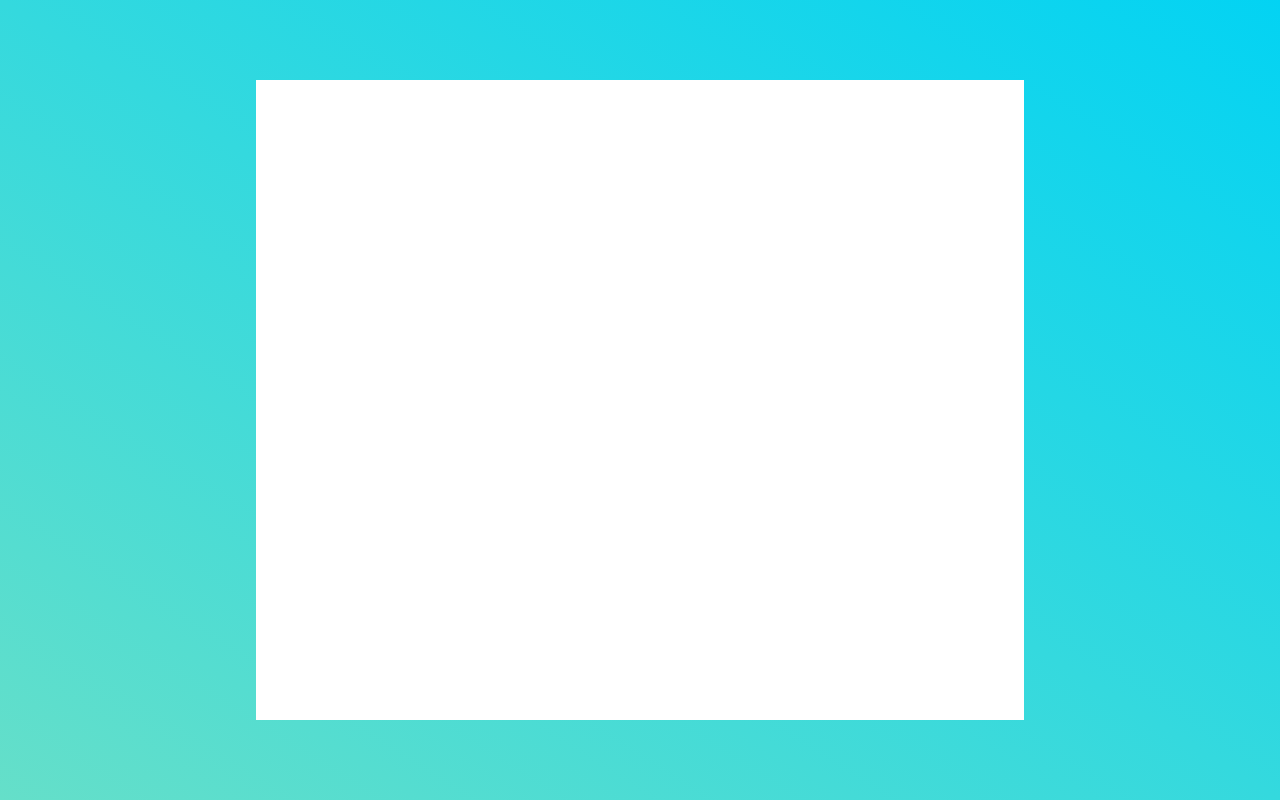
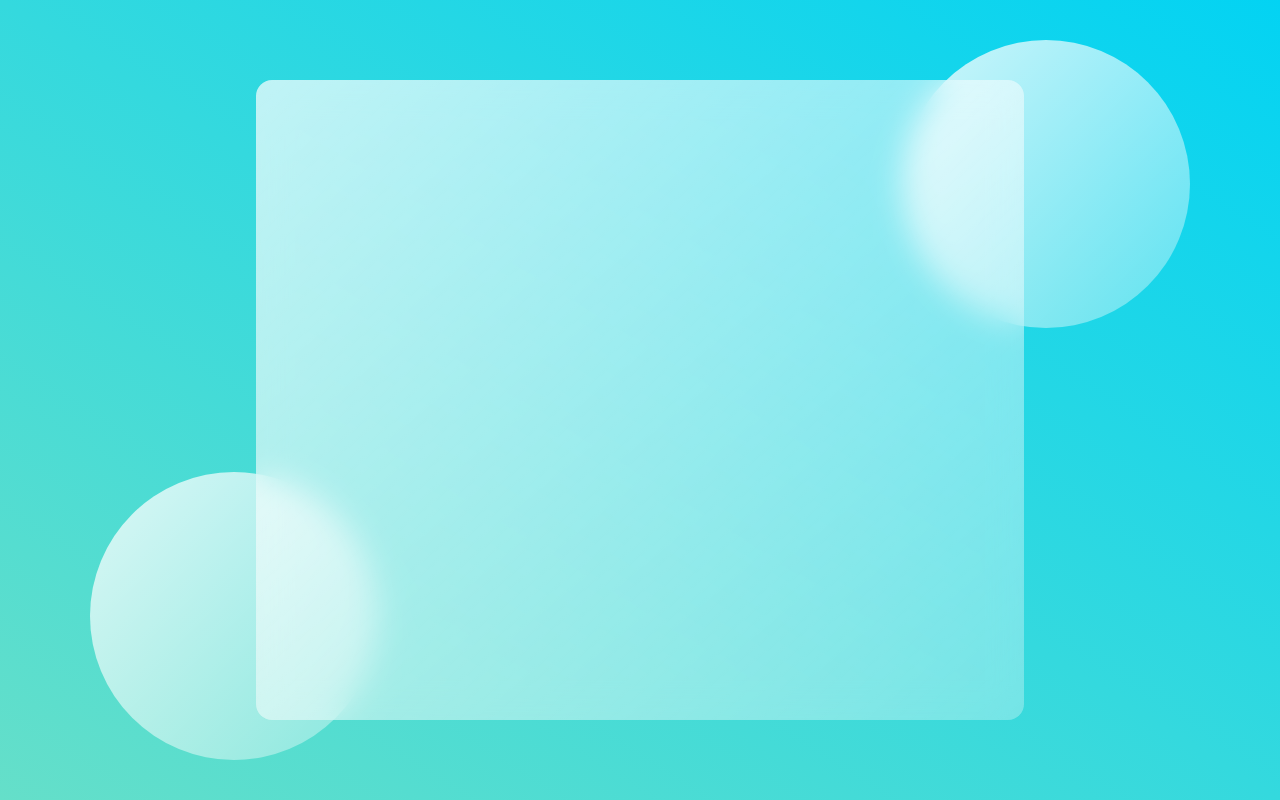
Before and after one commit to otfigo87/Glass-Website, a plain HTML site: page index.html in a window 1280 px wide. Drawn offline with Linux system fonts and the light colour scheme.

Commit message:
Glass background

```diff
--- a/style.css
+++ b/style.css
@@ -16,4 +16,31 @@ main {
     background: white;
     min-height: 80vh;
     width: 60%;
+    background: linear-gradient(to right bottom, rgba(255,255,255,0.7), rgba(255,255,255,0.3));
+    border-radius: 1rem;
+    z-index: 2;
+    backdrop-filter: blur(1rem);
 }
+
+.circle1,
+.circle2 {
+  background: white;
+  background: linear-gradient(
+    to right bottom,
+    rgba(255, 255, 255, 0.8),
+    rgba(255, 255, 255, 0.3)
+  );
+  height: 18rem;
+  width: 18rem;
+  position: absolute;
+  border-radius: 50%;
+}
+
+.circle1 {
+  top: 5%;
+  right: 7%;
+}
+.circle2 {
+  bottom: 5%;
+  left: 7%;
+}
```
